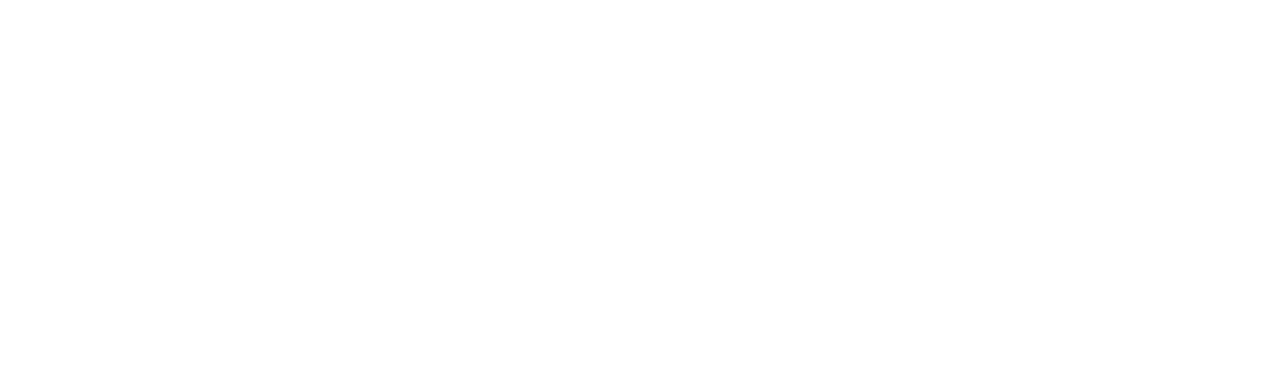
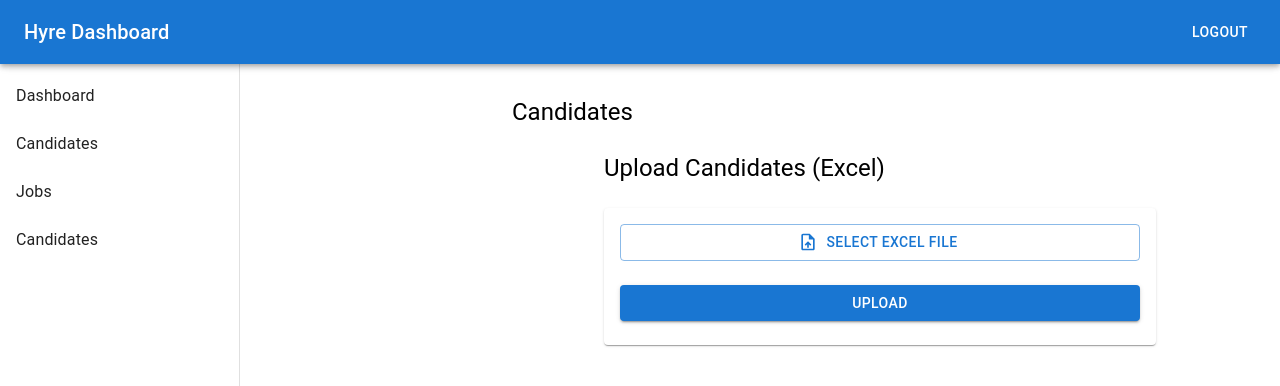
Before and after one commit to shahvishesh/hyreFrontend, a React (Vite) app in the folder hyre-frontend/: page /dashboard/candidates/upload-excel in a window 1280 px wide. Before the commit this address had no page. Shown: the top 386 px of the page. Built offline with nearby package versions, Linux system fonts and the light colour scheme; sample sign-in values are in the browser's storage.

Commit message:
Add upload candidates feature with Excel file support

```diff
--- a/hyre-frontend/src/api/candidates.api.js
+++ b/hyre-frontend/src/api/candidates.api.js
@@ -11,3 +11,18 @@
     }
   );
 };
+
+export const uploadCandidatesExcel = (file) => {
+  const formData = new FormData();
+  formData.append("file", file);
+
+  return axiosInstance.post(
+    "/api/Candidate/upload-excel",
+    formData,
+    {
+      headers: {
+        "Content-Type": "multipart/form-data",
+      },
+    }
+  );
+};
--- a/hyre-frontend/src/pages/candidates/CandidatesHome.jsx
+++ b/hyre-frontend/src/pages/candidates/CandidatesHome.jsx
@@ -33,6 +33,25 @@
           </CardContent>
         </Card>
       </Grid>
+
+      <Grid item xs={12} sm={4}>
+        <Card>
+          <CardContent>
+            <h3>Upload Excel</h3>
+            <Button
+              variant="outlined"
+              onClick={() =>
+                navigate("/dashboard/candidates/upload-excel")
+              }
+            >
+              Upload
+            </Button>
+          </CardContent>
+        </Card>
+      </Grid>
+
     </Grid>
+
+
   );
 }
--- /dev/null
+++ b/hyre-frontend/src/pages/candidates/UploadCandidatesExcel.jsx
@@ -0,0 +1,114 @@
+import {
+  Box,
+  Button,
+  Card,
+  CardContent,
+  Container,
+  Typography,
+} from "@mui/material";
+import { UploadFile } from "@mui/icons-material";
+import { useState } from "react";
+import { uploadCandidatesExcel } from "../../api/candidates.api";
+import { toast } from "react-toastify";
+import { useNavigate } from "react-router-dom";
+
+export default function UploadCandidatesExcel() {
+  const navigate = useNavigate();
+  const [excelFile, setExcelFile] = useState(null);
+  const [loading, setLoading] = useState(false);
+
+  const handleFileChange = (e) => {
+    if (e.target.files && e.target.files[0]) {
+      setExcelFile(e.target.files[0]);
+    }
+  };
+
+  const handleUpload = async () => {
+    if (!excelFile) {
+      toast.error("Please select an Excel file");
+      return;
+    }
+
+    try {
+      setLoading(true);
+      await uploadCandidatesExcel(excelFile);
+      toast.success("Candidates uploaded successfully");
+      navigate("/dashboard/candidates/list");
+    } catch (err) {
+      toast.error(
+        err.response?.data?.message ||
+          "Failed to upload Excel file"
+      );
+    } finally {
+      setLoading(false);
+    }
+  };
+
+  return (
+    <Container maxWidth="sm">
+      <Typography variant="h5" mb={3}>
+        Upload Candidates (Excel)
+      </Typography>
+
+      <Card>
+        <CardContent>
+          {!excelFile ? (
+            <Button
+              component="label"
+              startIcon={<UploadFile />}
+              variant="outlined"
+              fullWidth
+            >
+              Select Excel File
+              <input
+                type="file"
+                hidden
+                accept=".xlsx,.xls"
+                onChange={handleFileChange}
+              />
+            </Button>
+          ) : (
+            <Box>
+              <Typography>
+                Selected file: <strong>{excelFile.name}</strong>
+              </Typography>
+
+              <Box mt={2} display="flex" gap={2}>
+                <Button
+                  component="label"
+                  variant="outlined"
+                >
+                  Change File
+                  <input
+                    type="file"
+                    hidden
+                    accept=".xlsx,.xls"
+                    onChange={handleFileChange}
+                  />
+                </Button>
+
+                <Button
+                  color="error"
+                  onClick={() => setExcelFile(null)}
+                >
+                  Remove
+                </Button>
+              </Box>
+            </Box>
+          )}
+
+          <Box mt={3}>
+            <Button
+              variant="contained"
+              fullWidth
+              disabled={loading}
+              onClick={handleUpload}
+            >
+              {loading ? "Uploading..." : "Upload"}
+            </Button>
+          </Box>
+        </CardContent>
+      </Card>
+    </Container>
+  );
+}
--- a/hyre-frontend/src/routes/AppRoutes.jsx
+++ b/hyre-frontend/src/routes/AppRoutes.jsx
@@ -17,6 +17,7 @@
 import CreateCandidate from "../pages/candidates/CreateCandidate";
 /* import CandidatesList from "../pages/candidates/CandidatesList";
 import CandidateDetails from "../pages/candidates/CandidateDetails"; */
+import UploadCandidatesExcel from "../pages/candidates/UploadCandidatesExcel";
 
 export default function AppRoutes() {
   return (
@@ -40,6 +41,11 @@
           <Route path="/dashboard/candidates" element={<CandidatesLayout />}>
             <Route index element={<CandidatesHome />} />
             <Route path="create" element={<CreateCandidate />} />
+            <Route
+              path="/dashboard/candidates/upload-excel"
+              element={<UploadCandidatesExcel />}
+            />
+
             {/* <Route path="list" element={<CandidatesList />} />
             <Route path=":candidateId" element={<CandidateDetails />} /> */}
           </Route>
```
